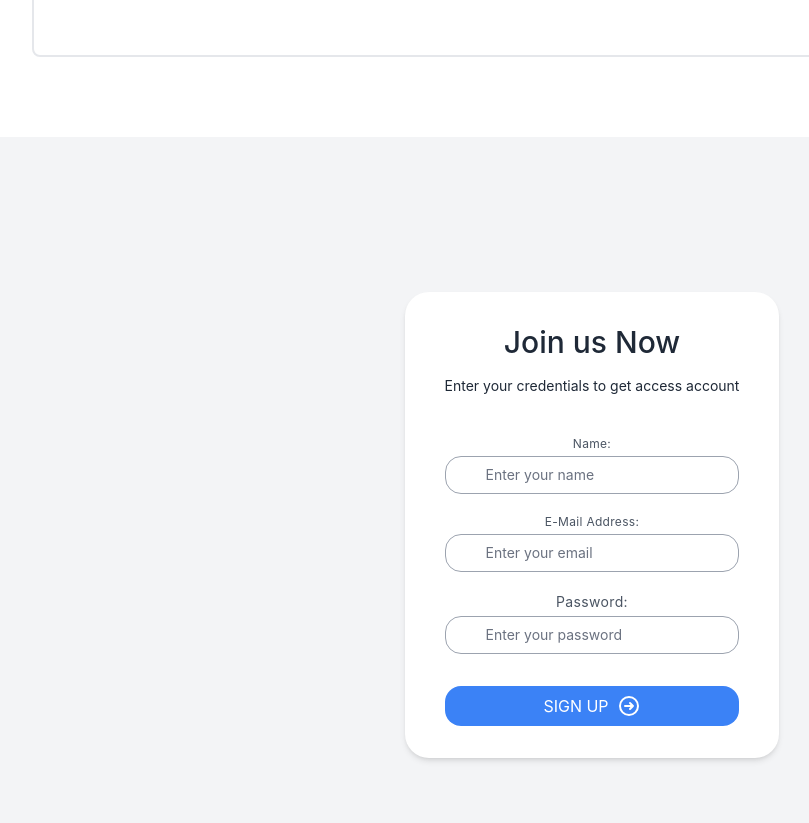
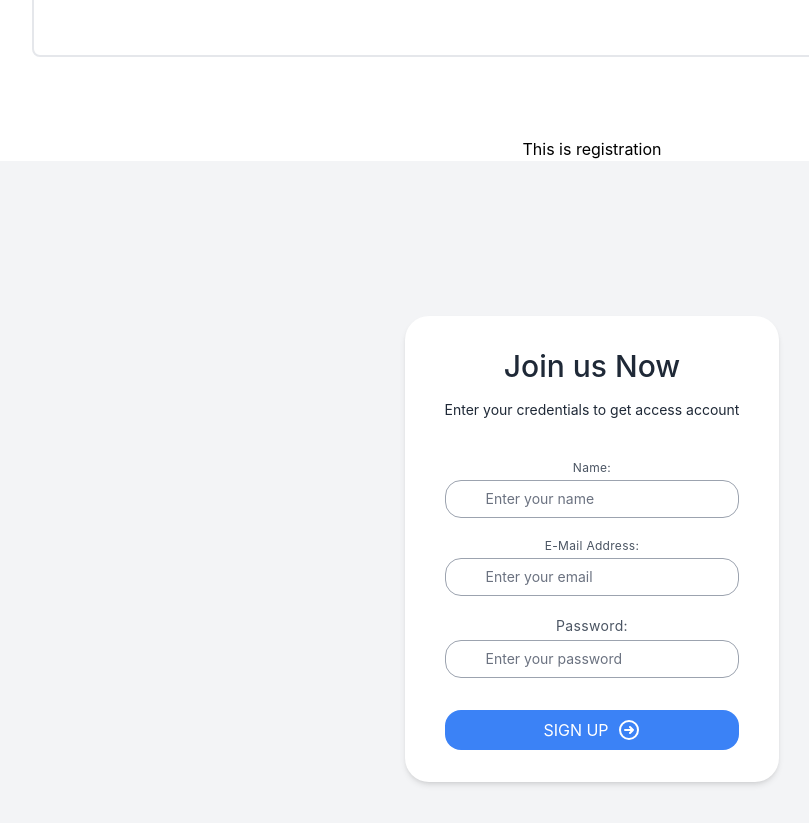
Before and after one commit to mariaafahad/fitness-app, a React (Create React App) app: page /register in a window 1280 px wide. Shown: the part 5880-6703 px from the top of the page, without its empty margins (48-857 px from the left). Built offline with nearby package versions, Linux system fonts and the light colour scheme.

Commit message:
h1 added

```diff
--- a/src/Pages/Register/Register.js
+++ b/src/Pages/Register/Register.js
@@ -4,7 +4,7 @@ const Register = () => {
     return (
         <div>
 
-
+            <h1>This is registration</h1>
 
             <div
                 class="min-h-screen flex flex-col items-center justify-center bg-gray-100"
```
